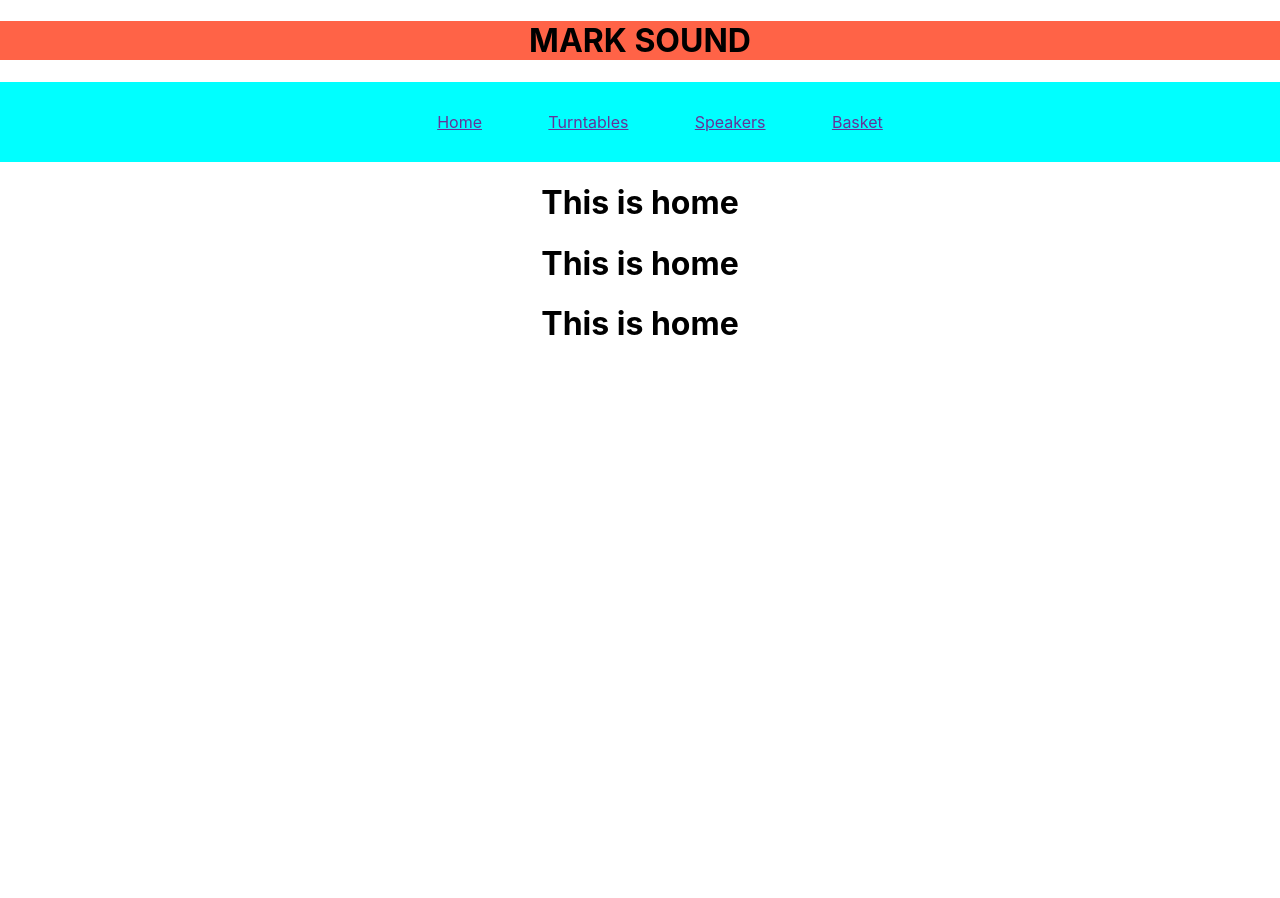
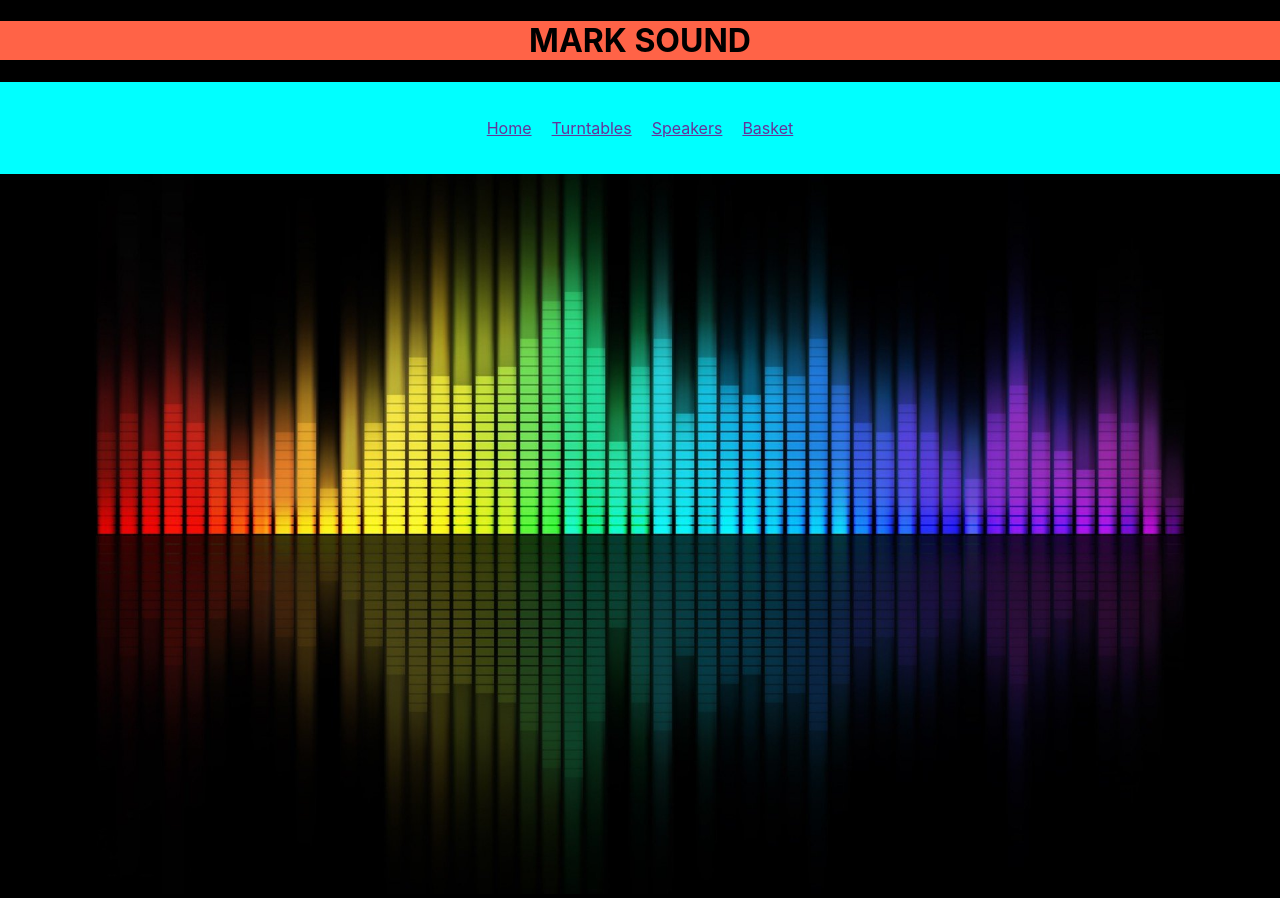
Before and after one commit to one-two-five/shopping-app, a React (Create React App) app: page / in a window 1280 px wide. Before the commit the page ends 800 px from the top, so only its background shows below. Built offline with nearby package versions, Linux system fonts and the light colour scheme.

Commit message:
add style to home page

```diff
--- a/src/components/home/home.css
+++ b/src/components/home/home.css
@@ -0,0 +1,7 @@
+img {
+    width: 100%;
+}
+
+body {
+    background-color: black;
+}
--- a/src/components/home/home.js
+++ b/src/components/home/home.js
@@ -1,12 +1,9 @@
 import React from 'react'
+import './home.css'
 
 function Home() {
     return (
-        <div>
-            <h1>This is home</h1>
-            <h1>This is home</h1>
-            <h1>This is home</h1>
-        </div>
+        <img src={require('./image.jpg')} alt="Sound bars background"></img>
     )
 }
 
--- a/src/components/nav-bar/nav-bar.css
+++ b/src/components/nav-bar/nav-bar.css
@@ -7,14 +7,16 @@ nav {
 }
 
 .nav-links {
-    width: 40%;
+    /* width: 70%; */
     display: flex;
     justify-content: space-around;
+    padding: 10px;
+    flex-flow: row wrap;
     align-items: center;
     list-style: none;
 }
 
 a {
     color:rebeccapurple;
-
+    padding: 10px;
 }
```
Also changed, not shown: src/components/home/image.jpg (added).
